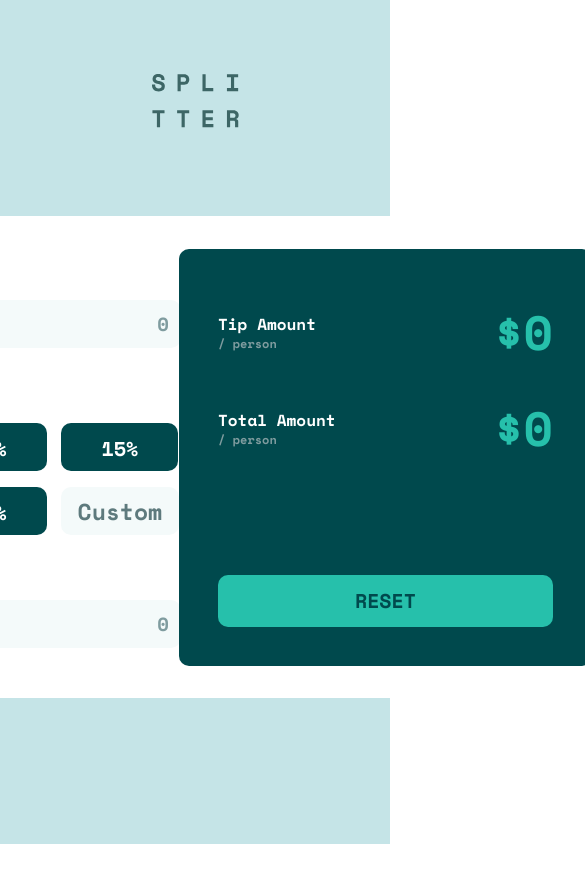
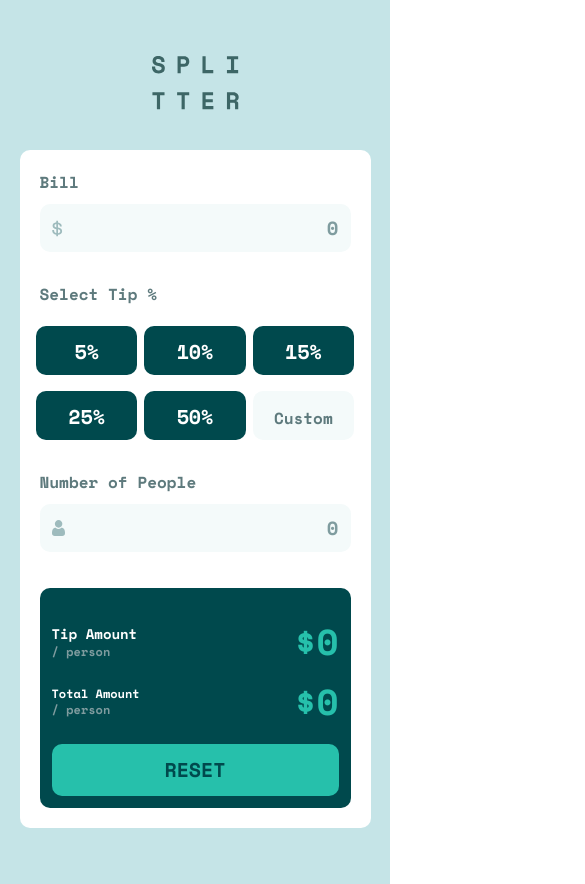
Before and after one commit to RocTanweer/splitter, a React (Create React App) app: page / in a window 390 px wide. Shown: the whole page, 585 px wide, since content can reach past the window. Before the commit the page ends 844 px from the top, so only its background shows below. Built offline with nearby package versions, Linux system fonts and the light colour scheme.

Commit message:
made it responsive

```diff
--- a/src/components/App.jsx
+++ b/src/components/App.jsx
@@ -53,8 +53,8 @@ function App() {
   }
 
   return (
-    <main className="flex justify-center items-center w-full h-screen bg-cyan-500">
-      <div className="flex justify-between items-center flex-col w-[923px] h-[624px] mx-auto -translate-y-9">
+    <main className="flex justify-center items-center w-full h-auto md:h-screen bg-cyan-500">
+      <div className="flex justify-between items-center flex-col gap-10 md:gap-0 w-full md:w-[923px] h-auto md:h-[624px] mx-auto py-14 md:p-0  md:-translate-y-9">
         <div className="">
           <h1 id="heading" className="absolute text-[0px] opacity-0">
             Splitter
@@ -69,8 +69,8 @@ function App() {
           </a>
         </div>
 
-        <section className="flex justify-evenly items-center w-full h-[482px] bg-white rounded-sm">
-          <form className="flex justify-between items-center flex-col w-[381px] h-[382px] rounded-sm">
+        <section className="flex justify-evenly items-center flex-col md:flex-row gap-9 md:gap-0 w-[90vw] md:w-full h-auto md:h-[482px] p-5 md:p-0 bg-white rounded-sm">
+          <form className="flex justify-between items-center flex-col w-full md:w-[381px] h-[382px] rounded-sm">
             <TextInput
               label="Bill"
               iconPath={dollarIcon}
@@ -85,26 +85,30 @@ function App() {
               onChange={handleInputs}
             />
           </form>
-          <div className="flex justify-center items-center w-[413px] h-[417px] rounded-sm bg-cyan-200">
-            <div className="flex justify-between items-center translate-y-2.5 flex-col w-[335px] h-[319px]">
-              <div className="flex justify-between flex-col items-center w-full h-36">
+          <div className="flex justify-center items-center w-full md:w-[413px] h-auto md:h-[417px] rounded-sm bg-cyan-200 p-3 md:p-0">
+            <div className="flex justify-between items-center md:translate-y-2.5 flex-col w-full md:w-[335px] h-auto md:h-[319px]">
+              <div className="flex justify-center gap-5 md:gap-0 md:justify-between flex-col items-center w-full h-36">
                 <div className="flex justify-between items-center w-full">
                   <div>
-                    <p className="text-white">Tip Amount</p>
+                    <p className="text-sm md:text-base text-white">
+                      Tip Amount
+                    </p>
                     <p className="text-xs text-cyan-400">/ person</p>
                   </div>
 
-                  <p className="text-cyan-100 text-5xl">
+                  <p className="text-cyan-100 text-4xl md:text-5xl">
                     ${tipAmountPerPerson}
                   </p>
                 </div>
                 <div className="flex justify-between items-center w-full">
                   <div>
-                    <p className="text-white">Total Amount</p>
+                    <p className="text-xs md:text-base text-white">
+                      Total Amount
+                    </p>
                     <p className="text-xs text-cyan-400">/ person</p>
                   </div>
 
-                  <p className="text-cyan-100 text-5xl">
+                  <p className="text-cyan-100 text-4xl md:text-5xl">
                     ${totalAmountPerPerson}
                   </p>
                 </div>
--- a/src/components/RadioBtn.jsx
+++ b/src/components/RadioBtn.jsx
@@ -5,7 +5,7 @@ function RadioBtn({ id, radioValue, name, tip, setTip }) {
   };
 
   return (
-    <div className="relative w-[117px] h-[48px] text-center">
+    <div className="relative w-[26vw] md:w-[117px] h-[5.75vh] md:h-[48px] text-center">
       <input
         type="radio"
         checked={tip.type === "radio" && tip.value === radioValue}
--- a/src/components/TextInput.jsx
+++ b/src/components/TextInput.jsx
@@ -6,7 +6,7 @@ function TextInput({ label, iconPath, value, onChange }) {
   };
 
   return (
-    <div className=" w-[385px] bg-white">
+    <div className="w-full md:w-96 bg-white">
       <div className="flex w-full justify-between mb-[10px] ">
         <label htmlFor="temp" className="text-cyan-300">
           {label}
--- a/src/components/TipField.jsx
+++ b/src/components/TipField.jsx
@@ -35,13 +35,22 @@ function TipField({ tip, setTip }) {
   };
 
   return (
-    <fieldset className="bg-white">
+    <fieldset className="bg-white w-full md:w-96">
       <legend className="mb-[20px] text-cyan-300">Select Tip %</legend>
 
-      <div className="grid grid-rows-2 grid-cols-3 place-items-center gap-y-4 gap-x-[14px] w-[380px]">
+      <div className="grid grid-rows-2 grid-cols-3 place-items-center gap-y-4 gap-x-[14px] w-full md:w-[380px]">
         {radioData.map((radio) => {
           const { id, value, name } = radio;
-          return <RadioBtn key={id} id={id} radioValue={value} name={name} tip={tip} setTip={setTip} />;
+          return (
+            <RadioBtn
+              key={id}
+              id={id}
+              radioValue={value}
+              name={name}
+              tip={tip}
+              setTip={setTip}
+            />
+          );
         })}
         <input
           type="text"
@@ -49,7 +58,7 @@ function TipField({ tip, setTip }) {
           name="tip"
           value={tip.type === "text" ? tip.value : ""}
           onChange={handleTextField}
-          className="w-full h-full bg-cyan-600 rounded-sm placeholder:text-[23px] placeholder:text-cyan-300 placeholder:text-center text-right px-3 text-[23px] text-cyan-200 caret-cyan-200 outline-none "
+          className="w-[26vw] md:w-full h-[5.75vh] md:h-full bg-cyan-600 rounded-sm placeholder:text-[16px] md:placeholder:text-[23px] placeholder:text-cyan-300 placeholder:text-center text-right md:px-3 text-[23px] text-cyan-200 caret-cyan-200 outline-none "
         />
       </div>
     </fieldset>
```
